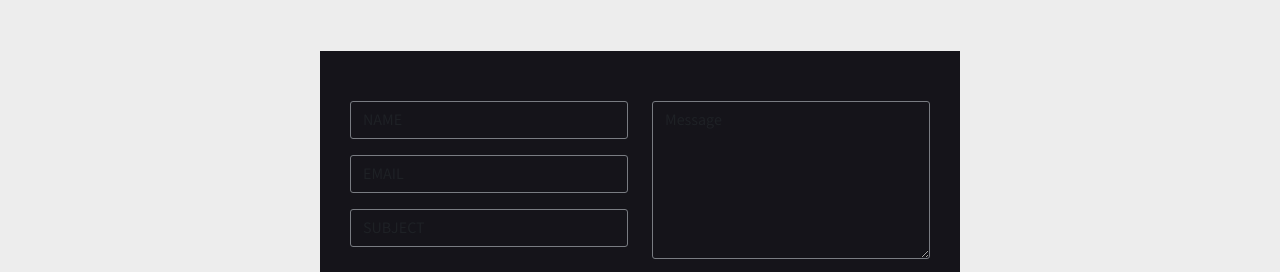
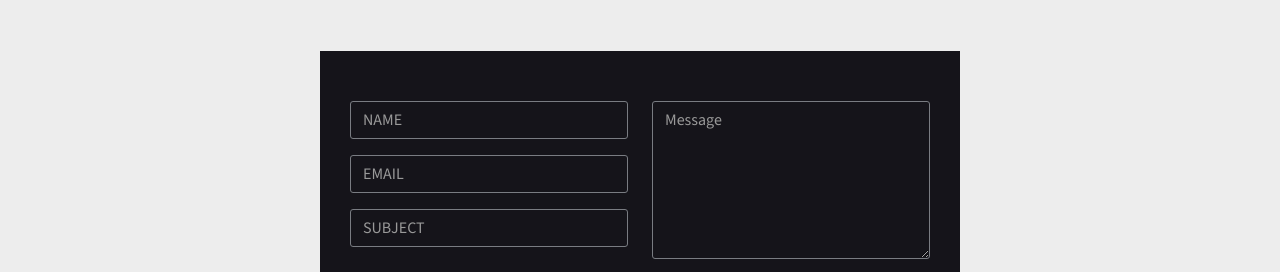
Before and after one commit to shehad-404/Lucid, a plain HTML site: page index.html in a window 1280 px wide. Shown: the part 4490-4762 px from the top of the page. Drawn offline with nearby package versions, Linux system fonts and the light colour scheme.

Commit message:
Update style.css

```diff
--- a/css/style.css
+++ b/css/style.css
@@ -568,10 +568,9 @@ hr{
 
     color: #fff;
 }
-/* .contact_form form input::placeholder{
-    color: #fff;
-    background-color: #15141a;
-} */
+.contact_form form input::placeholder{
+    color: #999;
+}
 .contact_form form textarea{
 
     background: transparent;
@@ -579,6 +578,9 @@ hr{
     border: 1px solid #797c82;
 
     border-radius: 3px;
+}
+.contact_form form textarea::placeholder{
+    color: #999;
 }
 .contact_form form input[type='submit']{
 
```
